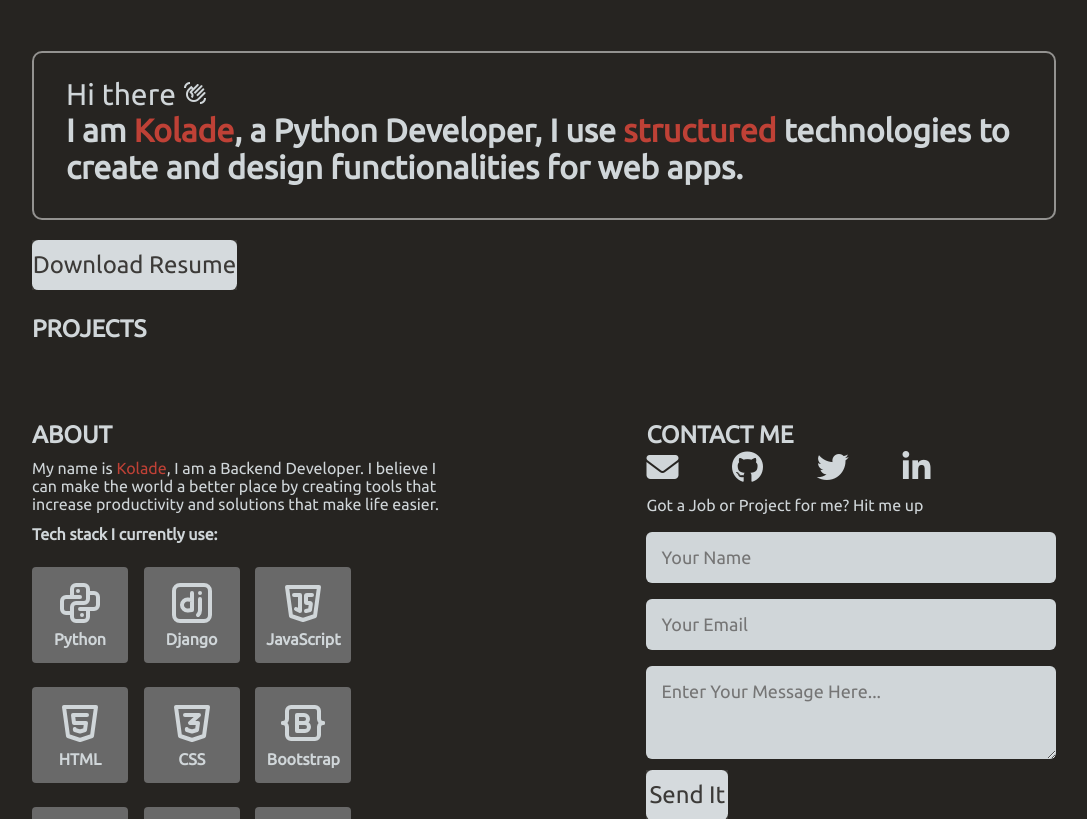
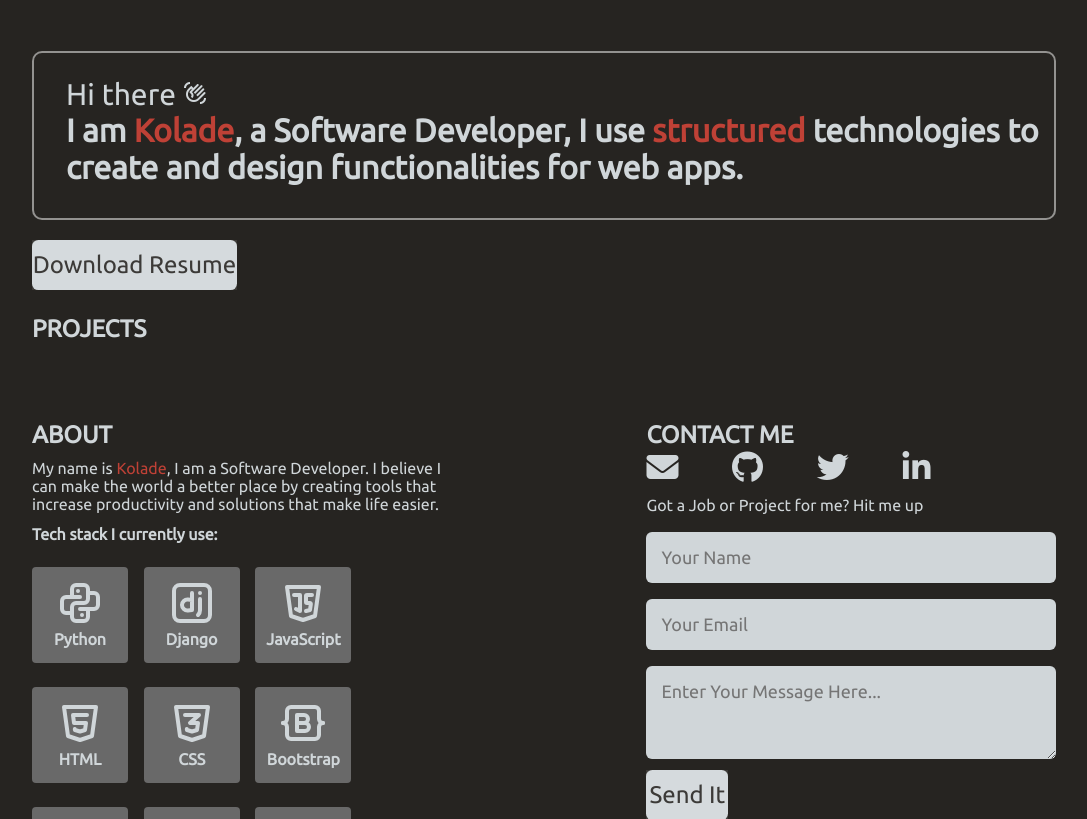
Before and after one commit to emmakolade/portfolioBlog, a Django app: page / in a window 1280 px wide. Shown: the part 79-898 px from the top of the page, without its empty margins (96-1183 px from the left). Run offline with Django 4.2, Linux system fonts and the light colour scheme; data that the repository does not hold is empty; some libraries are stand-ins or nearby versions.

Commit message:
index change

```diff
--- a/blogP/templates/store/index.html
+++ b/blogP/templates/store/index.html
@@ -80,7 +80,7 @@
             <span class="material-symbols-outlined"> waving_hand </span>
           </p>
           <h1>
-            I am <span class="span-color">Kolade</span>, a Python Developer, I
+            I am <span class="span-color">Kolade</span>, a Software Developer, I
             use <span class="span-color">structured</span> technologies to
             create and design functionalities for web apps.
           </h1>
@@ -124,7 +124,7 @@
           <div class="me">
             <h2>ABOUT</h2>
             <p>
-              My name is <span class="span-color">Kolade</span>, I am a Backend
+              My name is <span class="span-color">Kolade</span>, I am a Software
               Developer. I believe I can make the world a better place by
               creating tools that increase productivity and solutions that make
               life easier.
```
Lines whose indentation alone changed are shown as unchanged.
